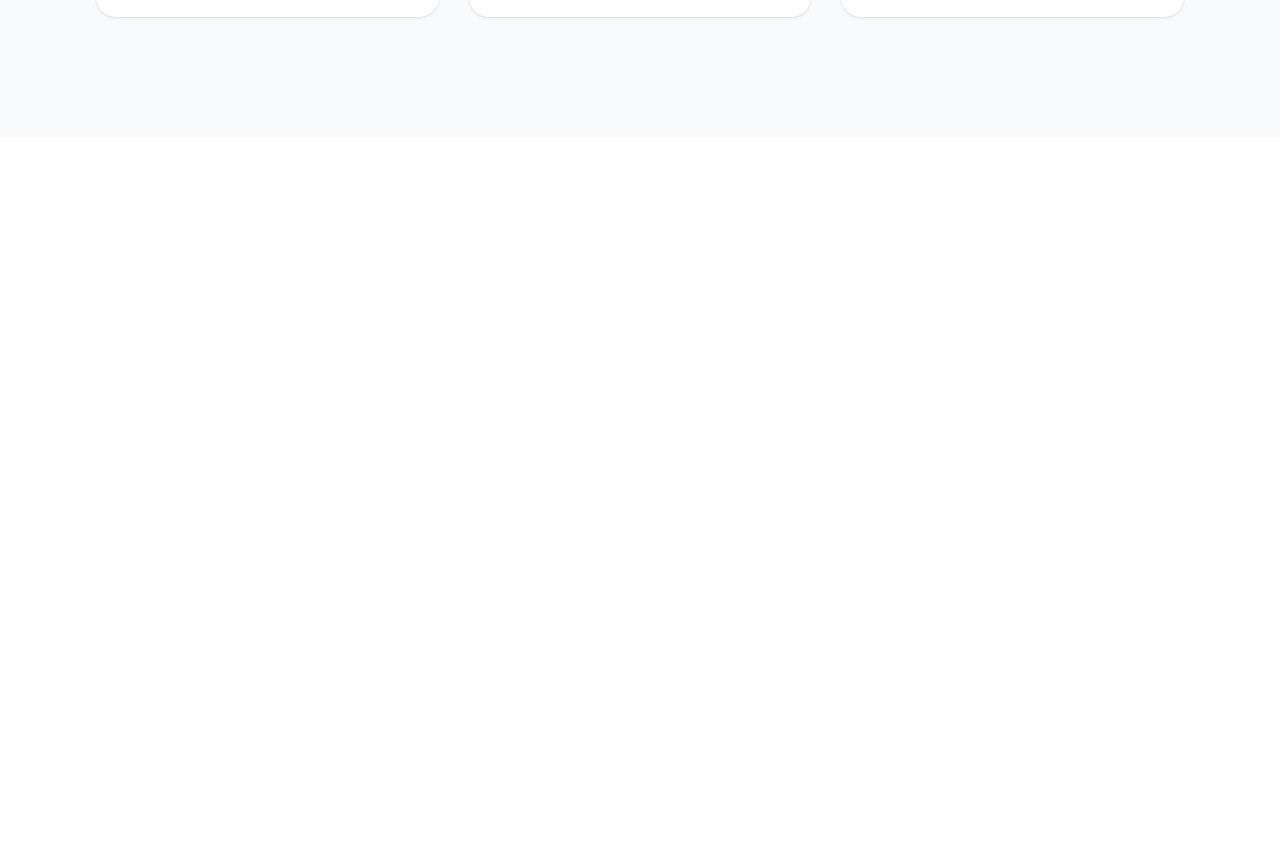
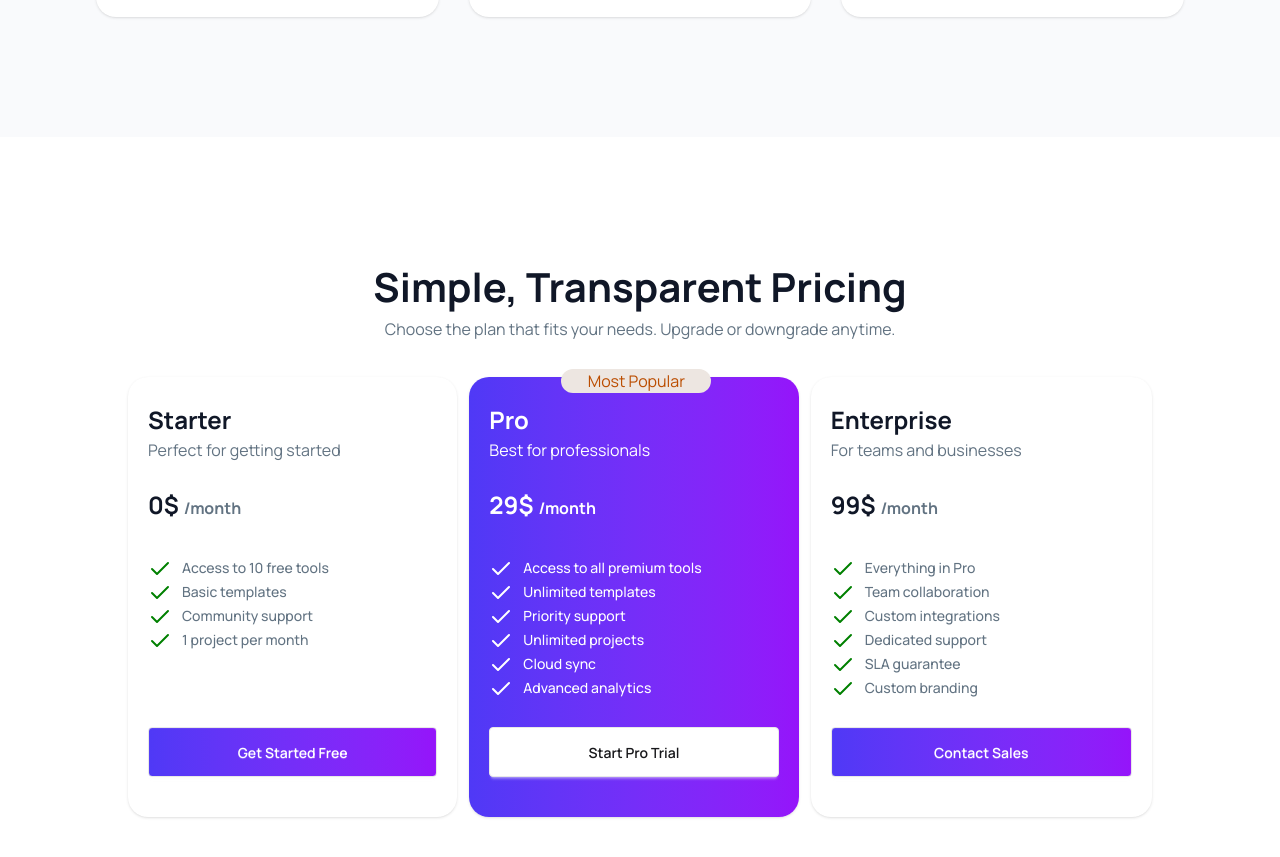
Before and after one commit to kartikDas074/DigiTool_Platforms, a React (Vite) app: page / in a window 1280 px wide. Shown: the part 3512-4369 px from the top of the page. Before the commit the page ends 3649 px from the top, so only its background shows below. Built offline with nearby package versions, Linux system fonts and the light colour scheme.

Commit message:
Adding TransParent Pricing Section

```diff
--- a/src/App.css
+++ b/src/App.css
@@ -1,6 +1,7 @@
+@import url('https://fonts.googleapis.com/css2?family=Manrope:wght@200..800&family=Roboto:ital,wght@0,100..900;1,100..900&display=swap');
 @import "tailwindcss";
 @plugin "daisyui";
-@import url('https://fonts.googleapis.com/css2?family=Manrope:wght@200..800&family=Roboto:ital,wght@0,100..900;1,100..900&display=swap');
+
 
 body{
   font-family: "Manrope", sans-serif;
--- a/src/App.jsx
+++ b/src/App.jsx
@@ -8,6 +8,7 @@ import Banner from './Component/Banner/Banner';
 import Rating from './Component/Banner/Rating';
 import Product from './Component/Products/Product';
 import Starts from './Component/GetStart/Starts';
+import Transparent_pricing from './Component/Pricing/Transparent_pricing';
 function App() {
   const [count,setCount]=useState(0);
   let [card,setCard]=useState([]);
@@ -36,6 +37,9 @@ function App() {
       <section className='bg-[#F9FAFC]'>
         <Starts></Starts>
       </section>
+      <section>
+          <Transparent_pricing></Transparent_pricing>
+      </section>
     </main>
 
     {/* To use React Toastify */}
--- /dev/null
+++ b/src/Component/Pricing/PriceFeatures.jsx
@@ -0,0 +1,13 @@
+
+import { Check } from 'lucide-react';
+import React from 'react';
+
+const PriceFeatures = ({name,feto}) => {
+     console.log(name);
+     console.log(feto);
+    return (
+       <li className={`flex gap-[10px] text-[14px] font-medium ${name=='Pro'?'text-[#FFFFFF] ':'text-[#627382]'}`}><Check className={`${name=='Pro'?'text-[#FFFFFF]':'text-[green]'}`}></Check>{feto}</li>
+    );
+};
+
+export default PriceFeatures;
--- /dev/null
+++ b/src/Component/Pricing/Pricing.jsx
@@ -0,0 +1,29 @@
+import React from 'react';
+import PriceFeatures from './PriceFeatures'
+const Pricing = ({price}) => {
+    // console.log(price.features);
+    return (
+        <div className={`flex flex-col  shadow-sm px-[10px] py-[20px] md:px-5 md:py-5 space-x-2.5 ${price.name=='Pro'?'z-10 bg-linear-to-r from-[#4F39F6] to-[#9514FA] ':'bg-[#FFFFFF] z-0'} rounded-[20px] gap-[20px] relative gap-[16px] h-[440px]`}>
+             {
+               price.name=='Pro'? <div className='px-[5px] py-[5x] text-[#BB4D00] text-[16px] bg-[#ede6e1] w-[150px] rounded-[20px] text-center absolute -top-2 left-15 md:left-23'>
+                Most Popular
+            </div>:''
+            }
+
+
+           <div className='flex flex-col justify-center items-start h-[70px]'>
+              <h1 className={`text-[24px] font-bold ${price.name=='Pro'?'text-[#FFFFFF]':'text-[#101727]'}`}>{price.name}</h1>
+              <p className={`text-[16px] font-regular ${price.name=='Pro'?'text-[#FFFFFF]':'text-[#627382]'}`}>{price.description}</p>
+        </div>
+         <p className={` h-[50px] text-[24px] font-bold ${price.name=='Pro'?'text-[#FFFFFF]':'text-[#101727]'}`}>{price.price}$ <span className={`text-[16px] font-regular ${price.name=='Pro'?'text-[#FFFFFF]':'text-[#627382]'}`}>/{price.duration}</span></p>
+          <ul className='flex flex-col justify-start items-start h-[150px]'>
+        {
+             price.features.map((fets,index)=><PriceFeatures key={index} name={price.name} feto={fets}></PriceFeatures>)
+        }
+       </ul>
+       <button className={` h-[50px] btn ${price.name!='Pro'?'bg-linear-to-r from-[#4F39F6] to-[#9514FA] text-[#FFFFFF]':'bg-[#FFFFFF]'}`}>{price.buttonText}</button>
+       </div>
+    );
+};
+
+export default Pricing;
--- /dev/null
+++ b/src/Component/Pricing/Transparent_pricing.jsx
@@ -0,0 +1,72 @@
+import React from 'react';
+import Pricing from './Pricing';
+
+const pricingPlans = [
+  {
+    id: 1,
+    name: "Starter",
+    description: "Perfect for getting started",
+    price: 0,
+    currency: "$",
+    duration: "month",
+    features: [
+      "Access to 10 free tools",
+      "Basic templates",
+      "Community support",
+      "1 project per month"
+    ],
+    buttonText: "Get Started Free"
+  },
+  {
+    id: 2,
+    name: "Pro",
+    description: "Best for professionals",
+    price: 29,
+    currency: "$",
+    duration: "month",
+    features: [
+      "Access to all premium tools",
+      "Unlimited templates",
+      "Priority support",
+      "Unlimited projects",
+      "Cloud sync",
+      "Advanced analytics"
+    ],
+    buttonText: "Start Pro Trial"
+  },
+  {
+    id: 3,
+    name: "Enterprise",
+    description: "For teams and businesses",
+    price: 99,
+    currency: "$",
+    duration: "month",
+    features: [
+      "Everything in Pro",
+      "Team collaboration",
+      "Custom integrations",
+      "Dedicated support",
+      "SLA guarantee",
+      "Custom branding"
+    ],
+    buttonText: "Contact Sales"
+  }
+];
+const Transparent_pricing = () => {
+    return (
+        <div className='w-full max-w-[90vw] mx-auto md:max-w-[80vw] flex flex-col gap-[36px] py-[60px] md:py-[120px]'>
+            <div className='flex flex-col justify-center items-center'>
+                <h1 className='text-[24px] md:text-[40px]  text-[#101727] font-bold'>Simple, Transparent Pricing</h1>
+                <p className='text-[16px] text-[#627382] font-normal text-center'>Choose the plan that fits your needs. Upgrade or downgrade anytime.</p>
+            </div>
+            <div className='grid grid-cols-1 md:grid-cols-3 space-x-3  space-y-8'>
+              {
+                pricingPlans.map(price=><Pricing key={price.id} price={price}></Pricing>)
+              }
+            </div>
+
+        </div>
+    );
+};
+
+export default Transparent_pricing;
```
